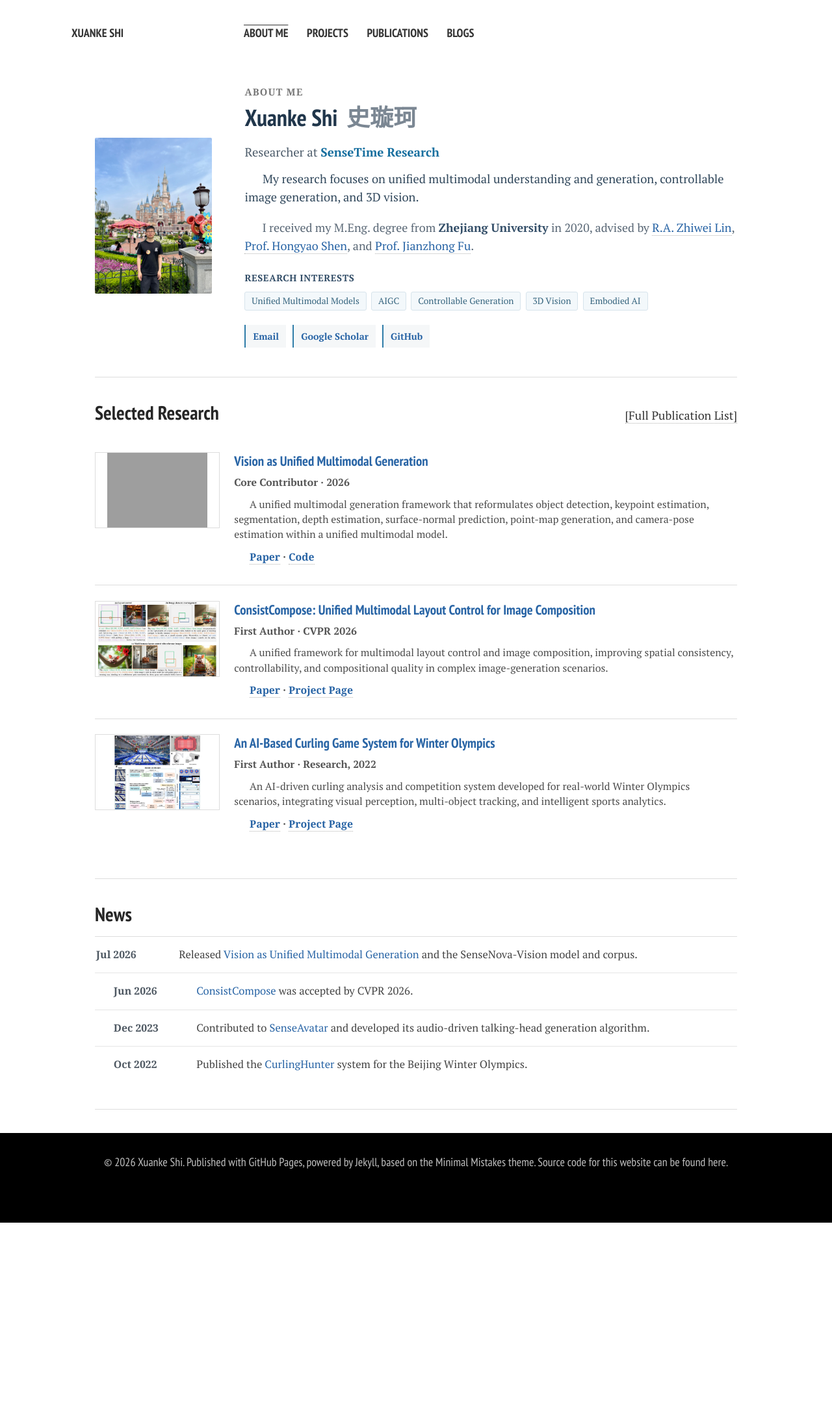
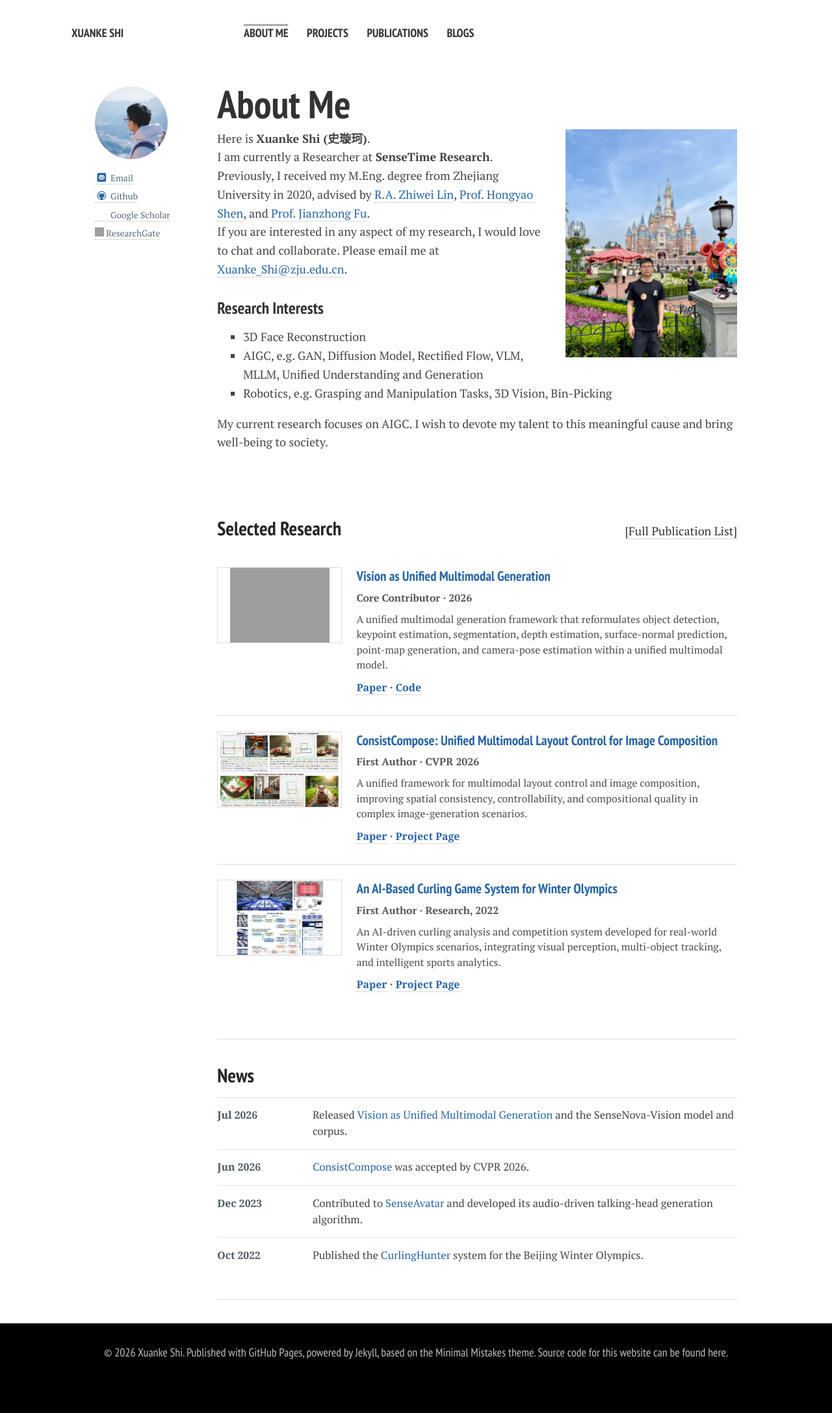
Before and after one commit to XuankeShi/XuankeShi.github.io, a Jekyll site: the page built from index.md, in a window 1280 px wide. Shown: the whole page at 65% size. Built offline with Jekyll 4.4.1, drawn with Linux system fonts in a browser that asks for light colours; nearby versions of some CDN libraries; a style sheet for code colours, icons or effects is not loaded; before the commit the page ends 1882 px from its top, so only the background shows below that; grey boxes are pictures that could not be loaded.

Commit message:
[shixuanke]update website

```diff
--- a/_layouts/academic.html
+++ b/_layouts/academic.html
@@ -6,9 +6,14 @@
 <body class="page academic-page" itemscope itemtype="http://schema.org/WebPage">
 {% include chrome-frame.html %}
 {% include navigation.html %}
-<main class="academic-main" role="main" itemprop="mainContentOfPage">
-  {{ content }}
-</main>
+<div class="academic-shell">
+  <aside class="academic-sidebar" aria-label="Author information">
+    {% include author-bio.html %}
+  </aside>
+  <main class="academic-main" role="main" itemprop="mainContentOfPage">
+    {{ content }}
+  </main>
+</div>
 <div class="footer-wrap"><footer>{% include footer.html %}</footer></div>
 {% include scripts.html %}
 </body>
--- a/assets/css/main.css
+++ b/assets/css/main.css
@@ -410,3 +410,15 @@ img.mfp-img{width:auto;max-width:100%;height:auto;display:block;line-height:0;-w
 .academic-profile{grid-template-columns:180px minmax(0,1fr)}
 .academic-bio h1 span{font-size:inherit;font-weight:inherit}
 @media(max-width:700px){.academic-profile{grid-template-columns:1fr}}
+
+/* Academic page shell and restored author links */
+.academic-shell{display:grid;grid-template-columns:145px minmax(0,1fr);gap:2.4rem;max-width:1060px;margin:0 auto;padding:2.2rem 2rem 1rem;box-sizing:border-box}.academic-shell .academic-main{max-width:none;margin:0;padding:0}.academic-sidebar{padding-top:.2rem}.academic-sidebar .bio-photo{display:block;width:112px;height:112px;margin:0 0 1.1rem;object-fit:cover;border-radius:50%}.academic-sidebar p{margin:.55rem 0!important;text-indent:0!important;font-size:.76rem;line-height:1.35}.academic-sidebar a{color:#53697a;text-decoration:none}.academic-sidebar a:hover{color:#2864a5}.academic-sidebar i,.academic-sidebar .ai{display:inline-block;width:1.15rem;color:#2864a5;text-align:center}.academic-profile{display:block;padding-top:0}.academic-main p{ text-indent:0 }
+
+/* Keep every news date on one line and align all rows */
+.academic-news-list p{grid-template-columns:7rem minmax(0,1fr)!important;gap:1.15rem!important;margin:0!important;padding:.82rem 0!important;text-indent:0!important}.academic-news-list time{display:block;white-space:nowrap!important;text-align:left}.academic-news-list span{display:block;min-width:0}
+@media(max-width:700px){.academic-shell{grid-template-columns:1fr;gap:1.5rem;padding:1.4rem 1.1rem}.academic-sidebar{display:grid;grid-template-columns:90px 1fr;column-gap:1rem;align-items:start}.academic-sidebar .bio-photo{grid-row:1 / span 6;width:82px;height:82px;margin:0}.academic-sidebar p{grid-column:2;margin:.18rem 0!important}.academic-main .academic-profile{display:block}.academic-news-list p{grid-template-columns:6rem minmax(0,1fr)!important}}
+@media(max-width:480px){.academic-news-list p{grid-template-columns:1fr!important;gap:.18rem!important}}
+
+/* Original-style homepage introduction */
+.legacy-intro{padding-bottom:2rem}.legacy-intro:after{content:"";display:table;clear:both}.legacy-intro h1{margin-top:0}.legacy-intro h2{margin-top:1.8rem;font-size:1.4rem}.legacy-intro p,.legacy-intro li{color:#444;line-height:1.6}.legacy-intro img.floatpic{float:right;width:33%;height:auto;margin:0 0 1rem 2rem}.legacy-intro a{color:#2864a5}
+@media(max-width:600px){.legacy-intro img.floatpic{float:none;display:block;width:180px;margin:0 0 1.25rem}}
--- a/index.md
+++ b/index.md
@@ -2,24 +2,25 @@
 layout: academic
 ---
 
-<section class="academic-profile">
-  <img class="academic-portrait" src="{{ '/shixuanke.jpg' | relative_url }}" alt="Xuanke Shi" width="180" height="240">
-  <div class="academic-bio">
-    <p class="academic-overline">About Me</p>
-    <h1>Xuanke Shi <span>史璇珂</span></h1>
-    <p class="profile-role">Researcher at <strong class="profile-institution">SenseTime Research</strong></p>
-    <p class="profile-summary">My research focuses on unified multimodal understanding and generation, controllable image generation, and 3D vision.</p>
-    <p class="profile-education">I received my M.Eng. degree from <strong>Zhejiang University</strong> in 2020, advised by <a href="https://person.zju.edu.cn/linzhiwei">R.A. Zhiwei Lin</a>, <a href="https://person.zju.edu.cn/shenhongyao">Prof. Hongyao Shen</a>, and <a href="https://person.zju.edu.cn/0096151">Prof. Jianzhong Fu</a>.</p>
-    <div class="profile-research">
-      <span class="research-label">Research interests</span>
-      <div class="research-tags"><span>Unified Multimodal Models</span><span>AIGC</span><span>Controllable Generation</span><span>3D Vision</span><span>Embodied AI</span></div>
-    </div>
-    <div class="academic-contact">
-      <a href="mailto:xuanke_shi@zju.edu.cn">Email</a>
-      <a href="https://scholar.google.com/citations?hl=zh-CN&amp;user=KEf4g50AAAAJ">Google Scholar</a>
-      <a href="https://github.com/XuankeShi">GitHub</a>
-    </div>
-  </div>
+<section class="legacy-intro">
+  <h1>About Me</h1>
+
+  <img src="{{ '/shixuanke.jpg' | relative_url }}" class="floatpic" width="360" height="480" alt="Xuanke Shi">
+
+  <p>Here is <strong>Xuanke Shi (史璇珂)</strong>.</p>
+
+  <p>I am currently a Researcher at <strong>SenseTime Research</strong>. Previously, I received my M.Eng. degree from Zhejiang University in 2020, advised by <a href="https://person.zju.edu.cn/linzhiwei">R.A. Zhiwei Lin</a>, <a href="https://person.zju.edu.cn/shenhongyao">Prof. Hongyao Shen</a>, and <a href="https://person.zju.edu.cn/0096151">Prof. Jianzhong Fu</a>.</p>
+
+  <p>If you are interested in any aspect of my research, I would love to chat and collaborate. Please email me at <a href="mailto:xuanke_shi@zju.edu.cn">Xuanke_Shi@zju.edu.cn</a>.</p>
+
+  <h2>Research Interests</h2>
+  <ul>
+    <li>3D Face Reconstruction</li>
+    <li>AIGC, e.g. GAN, Diffusion Model, Rectified Flow, VLM, MLLM, Unified Understanding and Generation</li>
+    <li>Robotics, e.g. Grasping and Manipulation Tasks, 3D Vision, Bin-Picking</li>
+  </ul>
+
+  <p>My current research focuses on AIGC. I wish to devote my talent to this meaningful cause and bring well-being to society.</p>
 </section>
 
 <section class="academic-section">
```
Also changed, not shown: file/projects-zh.md (+14 -3 lines).
